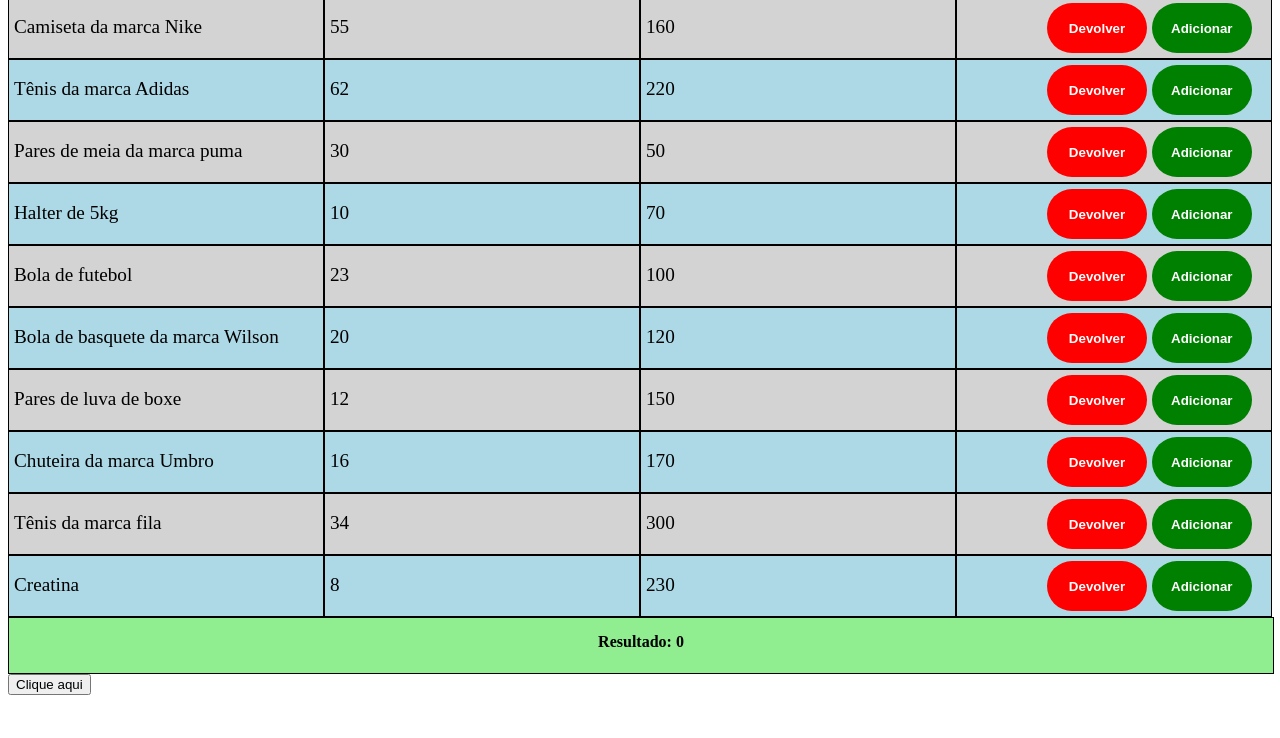
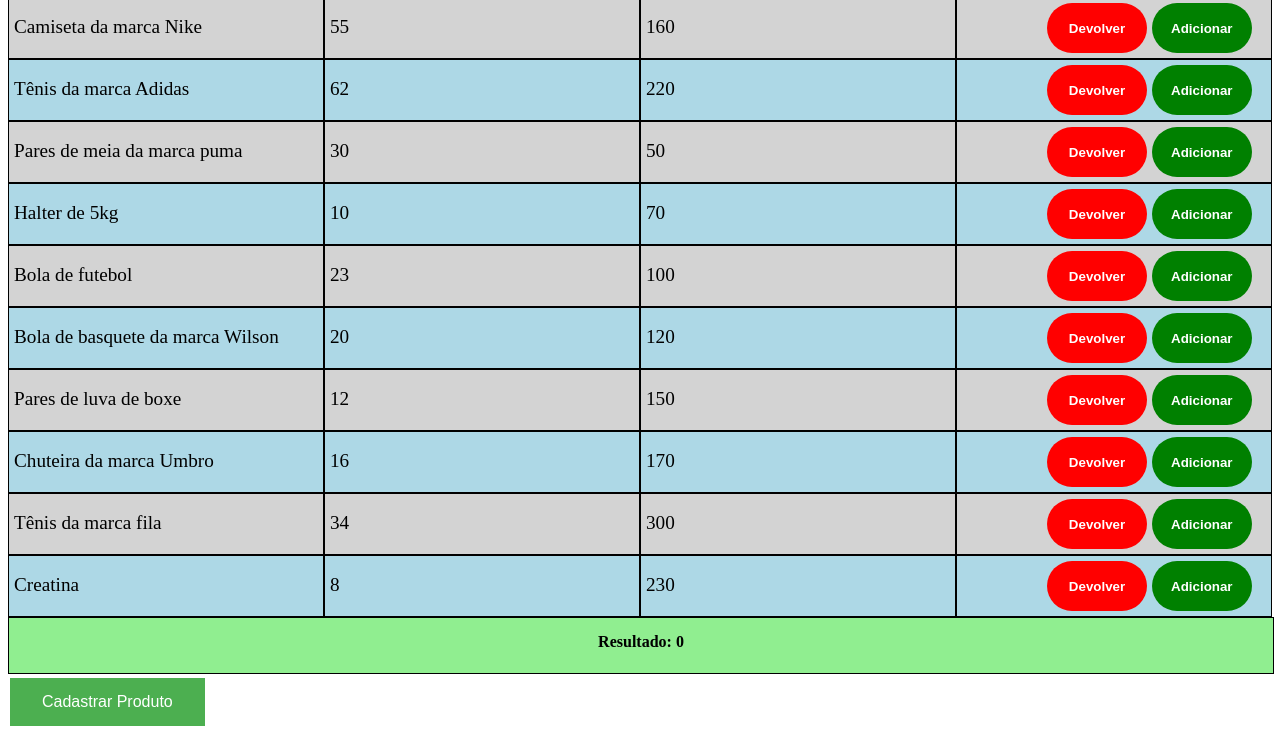
Before and after one commit to GabrielFurlanx/trabalhoEstoque, a plain HTML site: page Trabalho - Desenvolvimento WEB/Compra-Venda-Produtos/Compra-Venda.html in a window 1280 px wide. Shown: the part 115-853 px from the top of the page. Before the commit the page ends 818 px from the top, so only its background shows below. Drawn offline with Linux system fonts and the light colour scheme; files that its build step writes are made by us from their sources; files whose address does not match are found by name.

Commit message:
Upload Caminhos

```diff
--- a/Trabalho - Desenvolvimento WEB/Compra-Venda-Produtos/Compra-Venda.html
+++ b/Trabalho - Desenvolvimento WEB/Compra-Venda-Produtos/Compra-Venda.html
@@ -1,7 +1,7 @@
 <!DOCTYPE html>
 <html>
 <head>
-    <link type="text/css" rel="stylesheet" href="css/estilo.css">
+    <link type="text/css" rel="stylesheet" href="estilo.css">
 </head>
 <body style="background-image: url('/Projeto Ionic/Trabalho - Desenvolvimento WEB/fundo-esporte.jpg')">
     <div id="titulo" style="height: 40px;">Compra de produtos</div>
@@ -105,8 +105,9 @@
     </div>
 
     <div id="resultado" style="height: 40px;">Resultado: <span id="valorResultado">0</span></div>
-
-    <button>Clique aqui</button>
+    <a href="../Cadastrar Produtos/Cadastrar_Produto.html">
+        <button id="botao-cadastro">Cadastrar Produto</button>
+    </a>
 
     <script src="javascript/javascript.js"></script>
 
--- a/Trabalho - Desenvolvimento WEB/Compra-Venda-Produtos/estilo.css
+++ b/Trabalho - Desenvolvimento WEB/Compra-Venda-Produtos/estilo.css
@@ -14,6 +14,24 @@
     color: white;
     font-weight: bold;
     cursor: pointer;
+}
+
+#botao-cadastro {
+    background-color: #4CAF50; /* Verde */
+    border: none;
+    color: white;
+    padding: 15px 32px;
+    text-align: center;
+    text-decoration: none;
+    display: inline-block;
+    font-size: 16px;
+    margin: 4px 2px;
+    cursor: pointer;
+    transition-duration: 0.4s;
+}
+
+#botao-cadastro:hover {
+    background-color: #45a049;
 }
 
 .excluir {
```
Also changed, not shown: Trabalho - Desenvolvimento WEB/Cadastrar Produtos/Cadastrar_Produto.html (+2 -6 lines).
